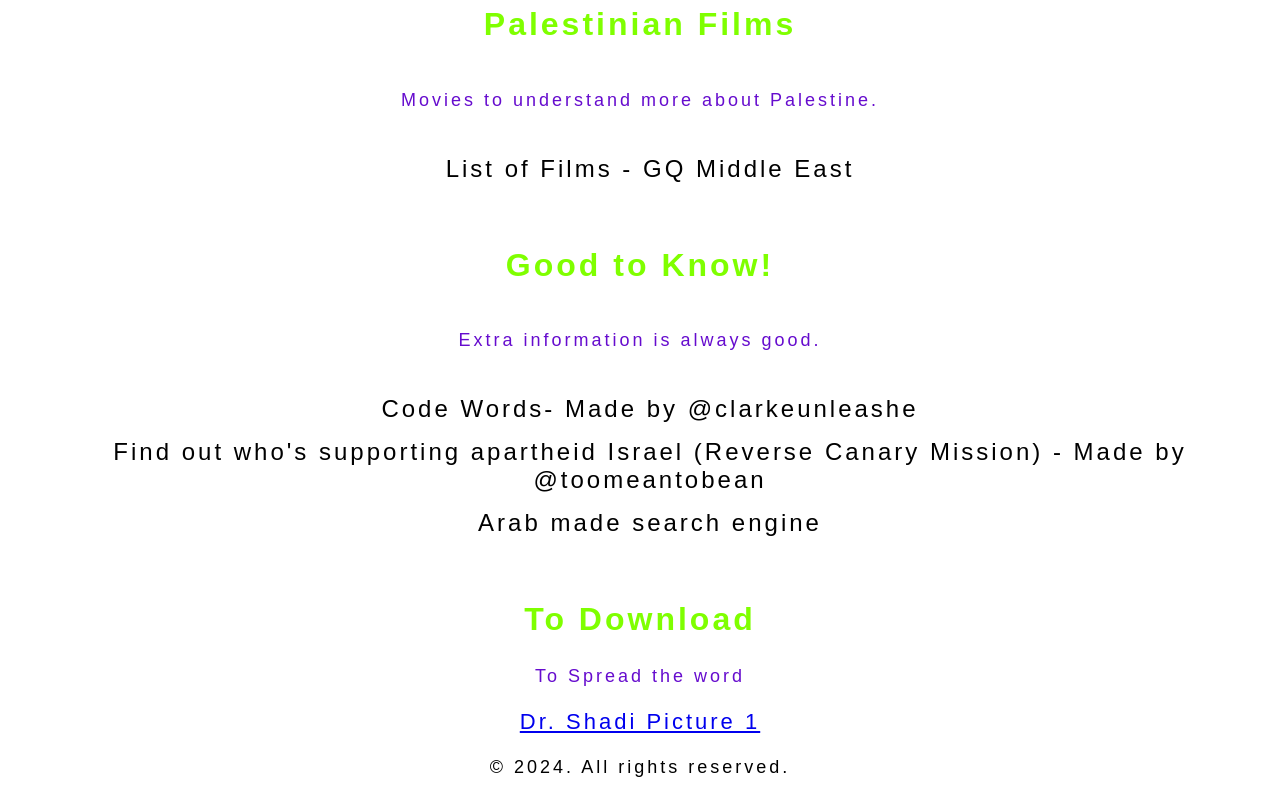
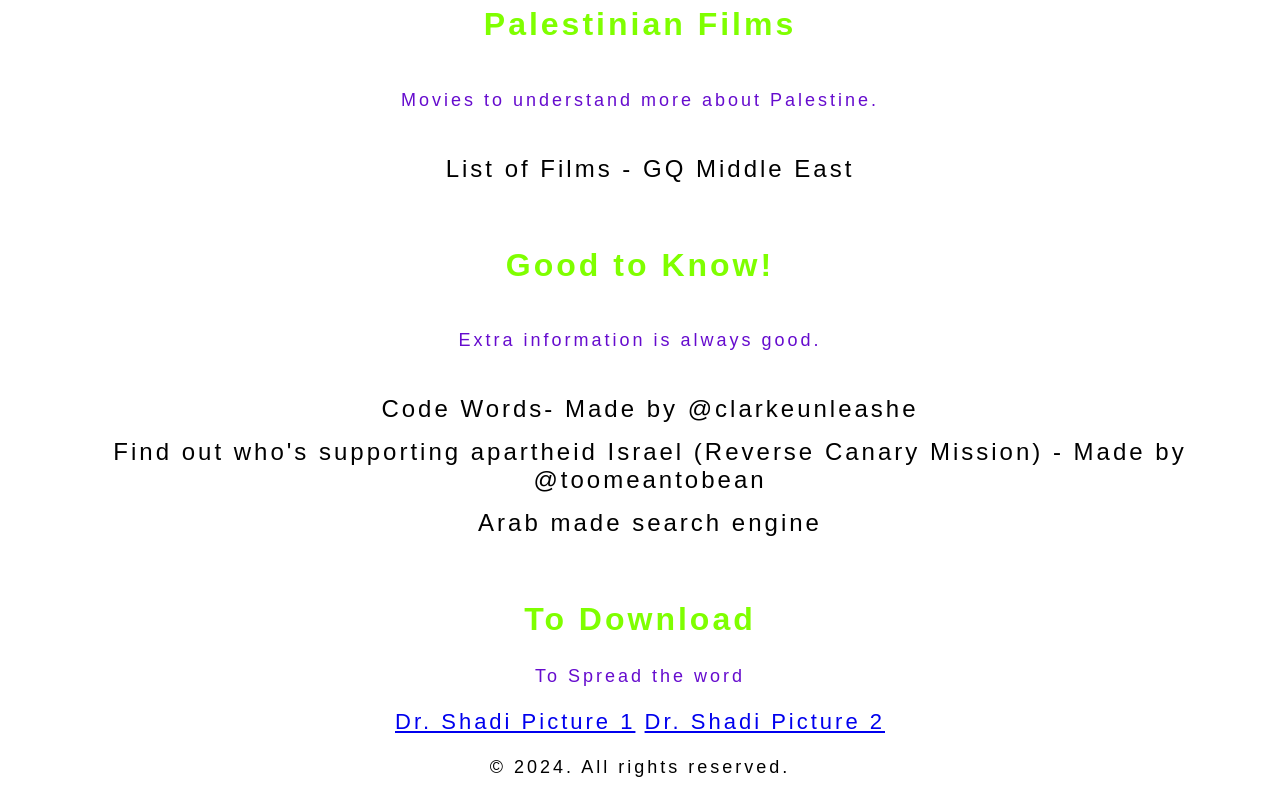
Before and after one commit to soniigx/For-Palestine, a plain HTML site: page index.html in a window 1280 px wide. Shown: the part 5926-6726 px from the top of the page. Drawn offline with Linux system fonts and the light colour scheme.

Commit message:
fixed images

```diff
--- a/index.html
+++ b/index.html
@@ -329,6 +329,7 @@
         <h2>To Download</h2>
         <p>To Spread the word</p>
         <a href="images/image1.jpg" download="images/image1.jpg">Dr. Shadi Picture 1</a>
+        <a href="images/image2.jpg" download="images/image2.jpg">Dr. Shadi Picture 2</a>
        </div>
 
       </section>
```
